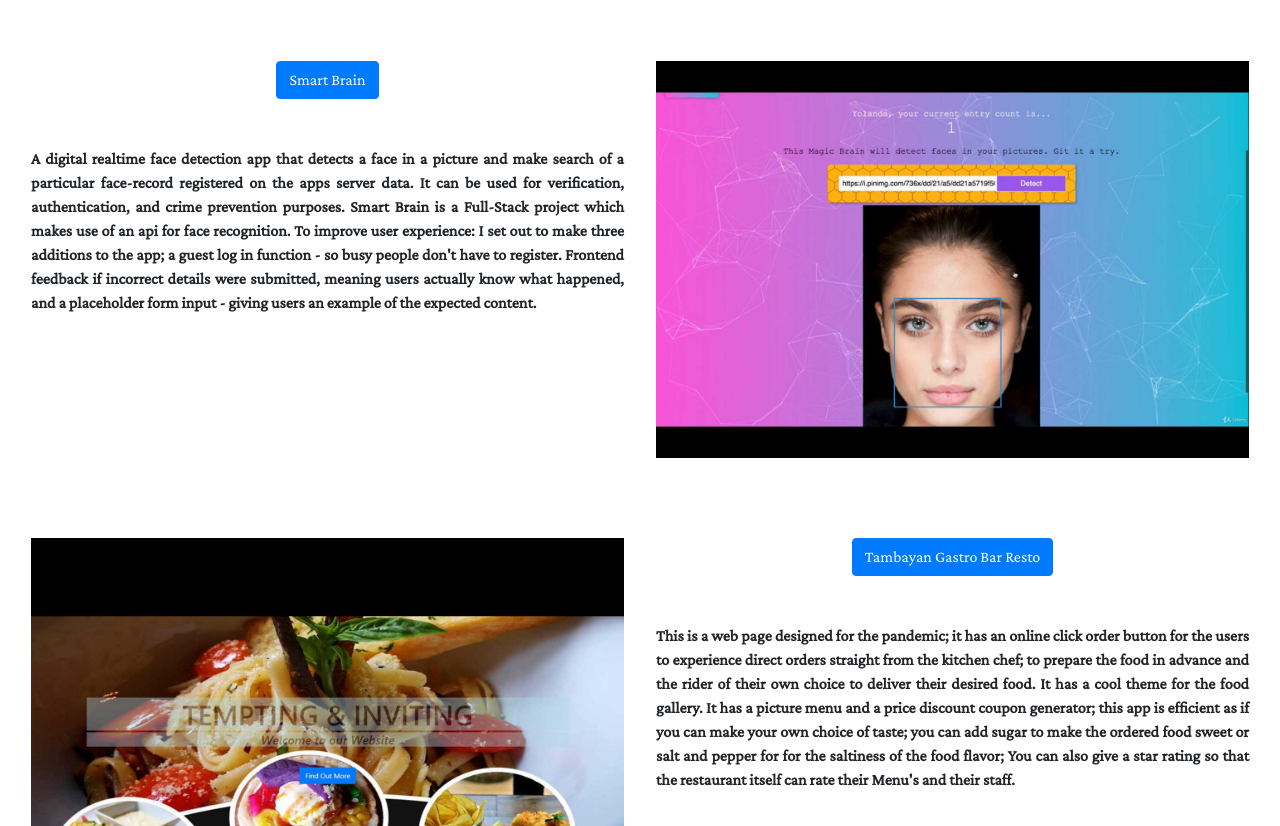
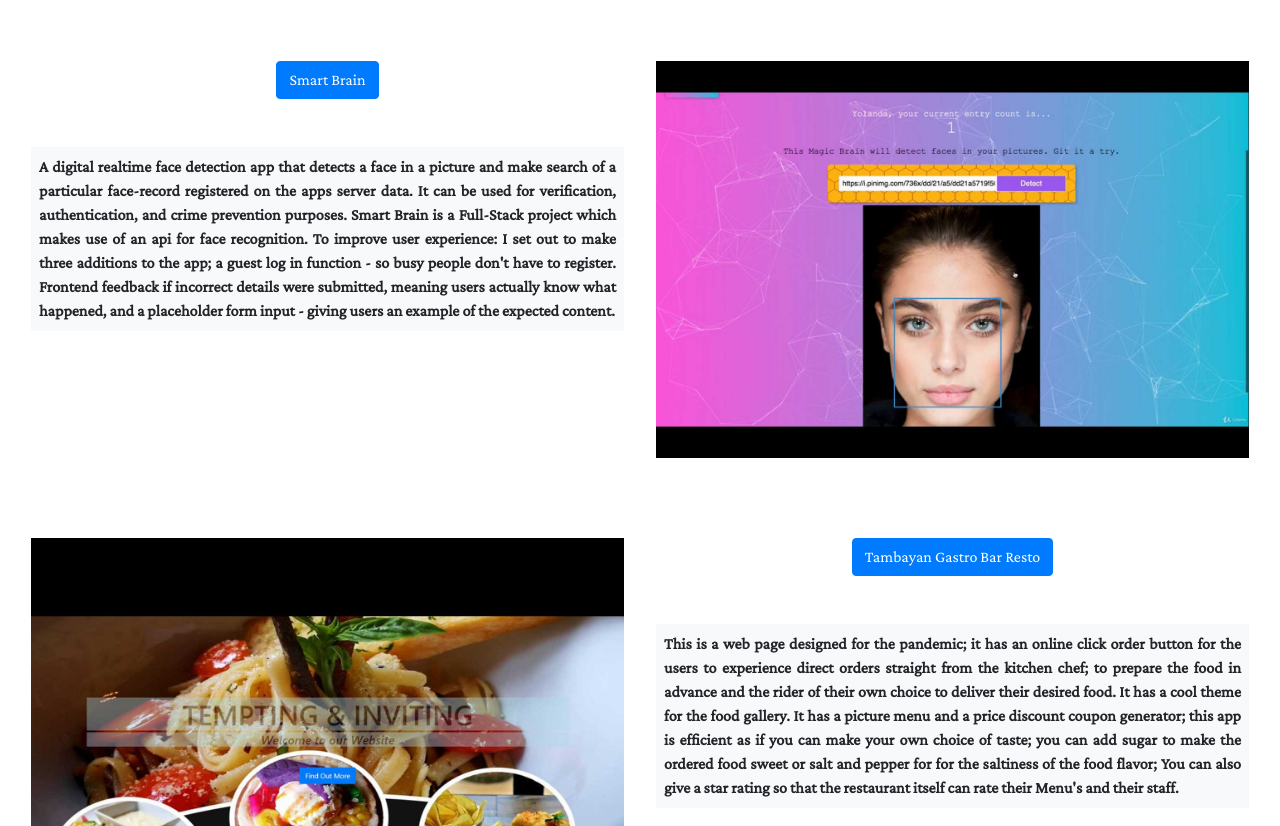
Before and after one commit to roldanronquillo/Technology-Portfolio, a plain HTML site: page projects.html in a window 1280 px wide. Shown: the part 126-952 px from the top of the page. Drawn offline with nearby package versions, Linux system fonts and the light colour scheme.

Commit message:
capstoneone

```diff
--- a/projects.html
+++ b/projects.html
@@ -61,7 +61,7 @@
              Smart Brain
             </button>
 
-            <p class=" font-weight-bold text-justify">A digital realtime face detection app that detects a face in a picture and make search of a particular face-record registered on the apps server data. It can be used for verification, authentication, and crime prevention purposes. Smart Brain is a Full-Stack project which makes use of an api for face recognition. To improve user experience: I set out to make three additions to the app; a guest log in function - so busy people don't have to register. Frontend feedback if incorrect details were submitted, meaning users actually know what happened, and a placeholder form input - giving users an example of the expected content.
+            <p class="font-weight-bold text-justify bg-light p-2">A digital realtime face detection app that detects a face in a picture and make search of a particular face-record registered on the apps server data. It can be used for verification, authentication, and crime prevention purposes. Smart Brain is a Full-Stack project which makes use of an api for face recognition. To improve user experience: I set out to make three additions to the app; a guest log in function - so busy people don't have to register. Frontend feedback if incorrect details were submitted, meaning users actually know what happened, and a placeholder form input - giving users an example of the expected content.
  </p>
          </div>
 
@@ -96,7 +96,7 @@
             <button type="button" class="btn btn-primary mb-5" data-toggle="modal" data-target="#staticBackdrop">
              Tambayan Gastro Bar Resto
             </button>
-            <p class=" font-weight-bold text-justify">This is a web page designed for the pandemic; it has an online click order button for the users to experience direct orders straight from the kitchen chef; to prepare the food in advance and the rider of their own choice to deliver their desired food. It has a cool theme for the food gallery. It has a picture menu and a price discount coupon generator; this app is efficient as if you can make your own choice of taste; you can add sugar to make the ordered food sweet or salt and pepper for for the saltiness of the food flavor; You can also give a star rating so that the restaurant itself can rate their Menu's and their staff.</p>
+            <p class=" font-weight-bold text-justify bg-light p-2">This is a web page designed for the pandemic; it has an online click order button for the users to experience direct orders straight from the kitchen chef; to prepare the food in advance and the rider of their own choice to deliver their desired food. It has a cool theme for the food gallery. It has a picture menu and a price discount coupon generator; this app is efficient as if you can make your own choice of taste; you can add sugar to make the ordered food sweet or salt and pepper for for the saltiness of the food flavor; You can also give a star rating so that the restaurant itself can rate their Menu's and their staff.</p>
          </div>
 
         <div class="col-md-6 order-1 order-md-1 p-3 mx-auto">
```
Also changed, not shown: landingpage.html (+2 -2 lines).
